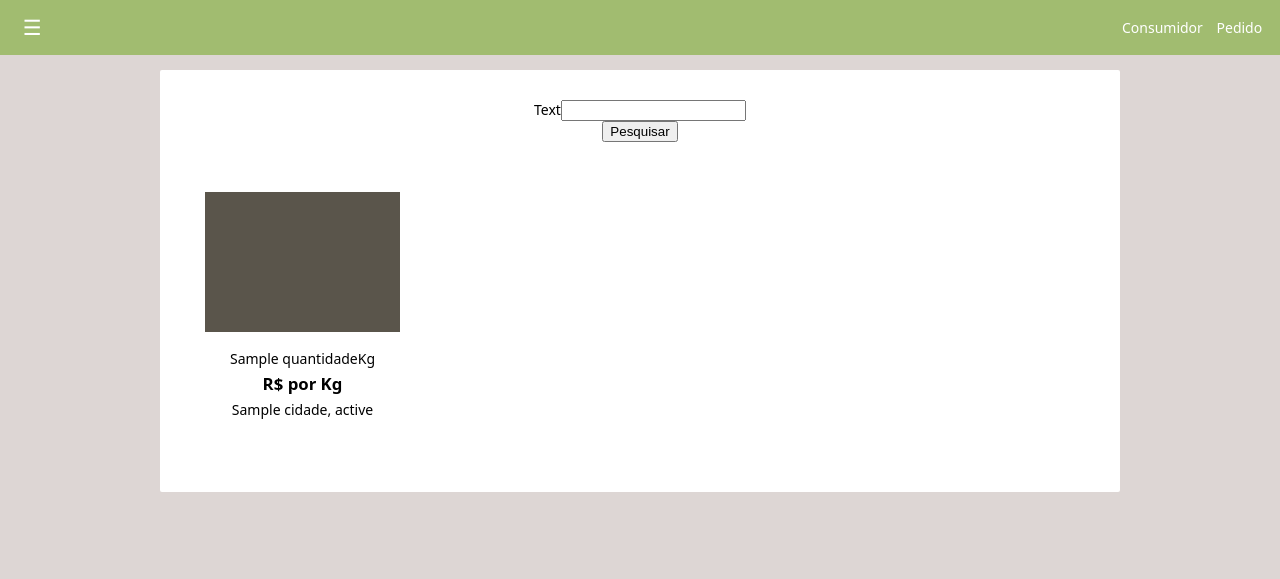
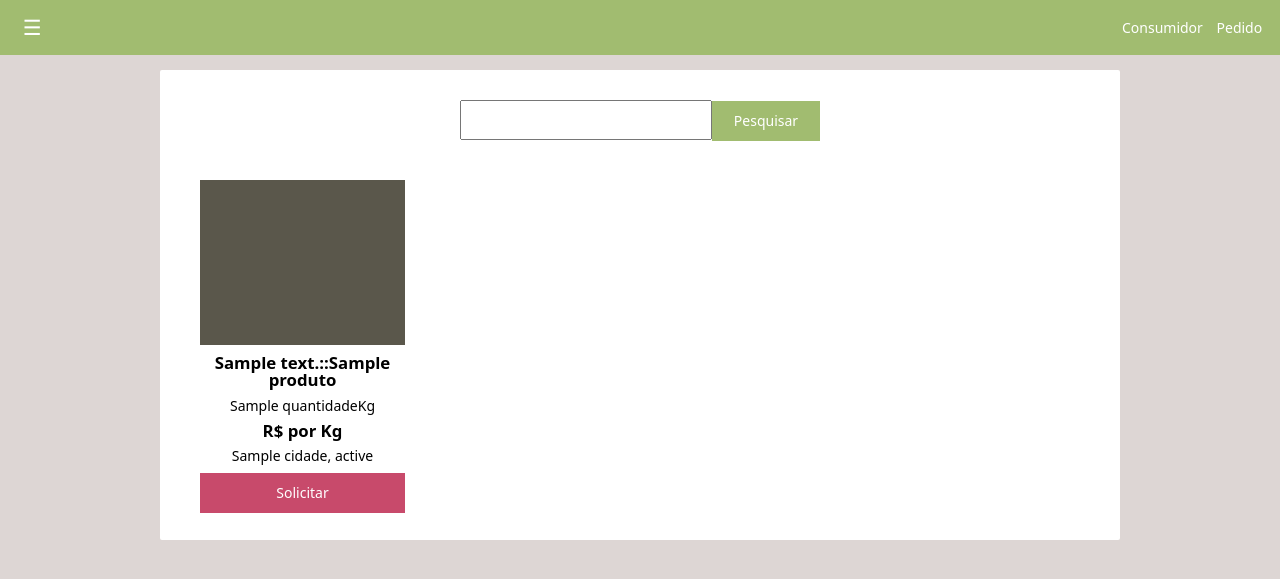
Before and after one commit to lawmercado/ufrgs-inf01127-scopo, a Yii app: template modules/loja/views/oferta/index.php in a window 1280 px wide. Shown: the top 579 px of the page. Run offline with PHP 8.4 and a stand-in for Yii, Linux system fonts and the light colour scheme; the template is opened without the code that fills it: most values are stand-ins (such as "Sample title", 1, 10 or a date in 2020); form fields are guessed from the names that the template uses; data that the repository does not hold is empty; some libraries are stand-ins or nearby versions.

Commit message:
Modificações na tela de ofertas. Adição de links para confirmação de pedido. Mudanças no tema em geral.

```diff
--- a/modules/loja/views/layouts/main.php
+++ b/modules/loja/views/layouts/main.php
@@ -5,7 +5,6 @@
 
 use yii\helpers\Html;
 use yii\helpers\Url;
-use yii\widgets\Breadcrumbs;
 use app\assets\AppAsset;
 
 AppAsset::register($this);
@@ -34,6 +33,7 @@
 
         <title><?= Html::encode(Yii::$app->name) ?></title>
 
+        <link href="/assets/bd815f68/css/bootstrap.css" rel="stylesheet">
         <link rel="stylesheet" href="css/modules/base/main.css" type="text/css" />
         <link rel="stylesheet" href="css/modules/loja/main.css" type="text/css" />
     </head>
--- a/modules/loja/views/oferta/_form.php
+++ b/modules/loja/views/oferta/_form.php
@@ -14,7 +14,7 @@
 
     <?= $form->field($model, 'quantidade')->textInput(['type' => 'number']) ?>
 
-    <?= $form->field($model, 'preco_unidade')->textInput(['type' => 'number']) ?>
+    <?= $form->field($model, 'preco')->textInput(['type' => 'number']) ?>
 
     <?= $form->field($model, 'produto_id')->textInput() ?>
 
--- a/modules/loja/views/oferta/_search.php
+++ b/modules/loja/views/oferta/_search.php
@@ -21,7 +21,7 @@
 
     <?= $form->field($model, 'quantidade') ?>
 
-    <?= $form->field($model, 'preco_unidade') ?>
+    <?= $form->field($model, 'preco') ?>
 
     <?= $form->field($model, 'corrente') ?>
 
--- a/modules/loja/views/oferta/index.php
+++ b/modules/loja/views/oferta/index.php
@@ -1,6 +1,7 @@
 <?php
 
 use yii\helpers\Html;
+use yii\helpers\Url;
 use yii\widgets\ActiveForm;
 use yii\helpers\VarDumper;
 
@@ -14,7 +15,7 @@
     <div class="search-area">
         <?php $form = ActiveForm::begin(); ?>
 
-        <?= Html::input("text", "pesquisa") ?><?= Html::submitButton("Pesquisar") ?>
+        <?= Html::textInput("pesquisa", "", ["placeholder" => "Insira o termo de busca"]) ?><?= Html::submitButton("Pesquisar", ["class" => "botao-inline"]) ?>
 
         <?php ActiveForm::end(); ?>
     </div>
@@ -22,9 +23,11 @@
     <?php foreach($ofertas as $oferta): ?>
         <div class="oferta">
             <div><img /></div>
+            <p class="oferta-produto"><?= $oferta->produto->categoria->descricao?>::<?= $oferta->produto->nome ?></p>
             <p class="oferta-quantidade"><?= $oferta->quantidade ?>Kg</p>
             <p class="oferta-preco">R$<?= Yii::$app->formatter->asDecimal($oferta->preco) ?> por Kg</p>
             <p class="oferta-local"><?= $oferta->produtor->pessoa->cidade ?>, <?= $oferta->produtor->pessoa->estado ?></p>
+            <?= Html::a("Solicitar", Url::toRoute(["view", "id" => $oferta->oferta_id]), ["class" => "botao"]) ?>
         </div>
     <?php endforeach; ?>
 
--- a/modules/loja/views/oferta/view.php
+++ b/modules/loja/views/oferta/view.php
@@ -31,7 +31,7 @@
             'oferta_id',
             'momento',
             'quantidade',
-            'preco_unidade',
+            'preco',
             'corrente',
             'produto_id',
             'produtor_id',
--- a/web/css/modules/base/main.css
+++ b/web/css/modules/base/main.css
@@ -51,6 +51,21 @@
 
 * {
     box-sizing: border-box;
+    outline: none;
+}
+
+strong {
+    font-weight: bolder !important;
+}
+
+a, a:visited {
+    color: inherit;
+    text-decoration: none;
+}
+
+a:hover {
+    color: inherit;
+    text-decoration: underline;
 }
 
 body {
@@ -67,15 +82,6 @@
 
     font-size: 14px;
     color: #fff;
-}
-
-a {
-    color: inherit;
-    text-decoration: none;
-}
-
-a:hover {
-    text-decoration: underline;
 }
 
 header {
@@ -114,6 +120,7 @@
 header > .menu-controller {
     padding: 0 5px;
     cursor: pointer;
+    transition: background-color 0.5s;
 }
 
 header > .menu-controller:hover, header > .menu-controller-active {
@@ -170,7 +177,42 @@
     margin-left: auto;
     margin-right: auto;
     padding: 30px;
-    overflow: overlay;
+    overflow: auto;
     color: #000;
     border-radius: 2px;
 }
+
+.titulo {
+    font-weight: bolder;
+    font-size: 1.5em;
+    margin: 40px 0 20px 0;
+    text-align: center;
+}
+
+.botao {
+    background-color: #c84a6b;
+    color: #fff;
+    height: 40px;
+    line-height: 40px;
+    margin: 0 auto;
+    display: block;
+    text-align: center;
+}
+
+.botao:visited {
+    color: #fff;
+}
+
+.botao:hover {
+    color: #fff;
+    text-decoration: underline;
+}
+
+.botao-inline {
+    background-color: #c84a6b;
+    color: #fff;
+    height: 40px;
+    display: inline;
+    text-align: center;
+    background-color: #a1bc70;
+}
--- a/web/css/modules/loja/main.css
+++ b/web/css/modules/loja/main.css
@@ -12,9 +12,25 @@
 
 .search-area {
     text-align: center;
-    width: 30%;
+    width: 40%;
+    height: 40px;
     margin: 0 auto;
     display: block;
+}
+
+.search-area input {
+    width: 70%;
+    height: 40px;
+    padding-left: 10px;
+}
+
+.search-area button {
+    width: 30%;
+    border: none;
+}
+
+.search-area button:hover {
+    text-decoration: underline;
 }
 
 .ofertas {
@@ -28,9 +44,10 @@
     display: block;
     float: left;
     width: 25%;
-    height: 300px;
+    height: 350px;
     padding: 10px;
     border-radius: 2px;
+    transition: background-color 0.5s;
 }
 
 div.oferta:hover {
@@ -40,9 +57,9 @@
 div.oferta > div {
     display: block;
     height: 50%;
-    width: 95%;
-    margin: 20px auto;
-    background-color: #5a554b;
+    width: 100%;
+    margin: 10px auto;
+    background-color: #5a574b;
 }
 
 div.oferta p {
@@ -51,7 +68,18 @@
     margin: 10px 0;
 }
 
-div.oferta p.oferta-preco {
+div.oferta p.oferta-preco, div.oferta p.oferta-produto {
     font-weight: bolder;
     font-size: 1.2em;
 }
+
+.termo {
+    padding-bottom: 20px;
+    font-size: 0.9em;
+    font-weight: lighter;
+    color: #59574b;
+}
+
+.termo > p {
+    line-height: 1.2em;
+}
```
Also changed, not shown: modules/loja/controllers/OfertaController.php (+6 -2 lines), modules/loja/views/oferta/view_consumidor.php (added, +43 -0 lines).
